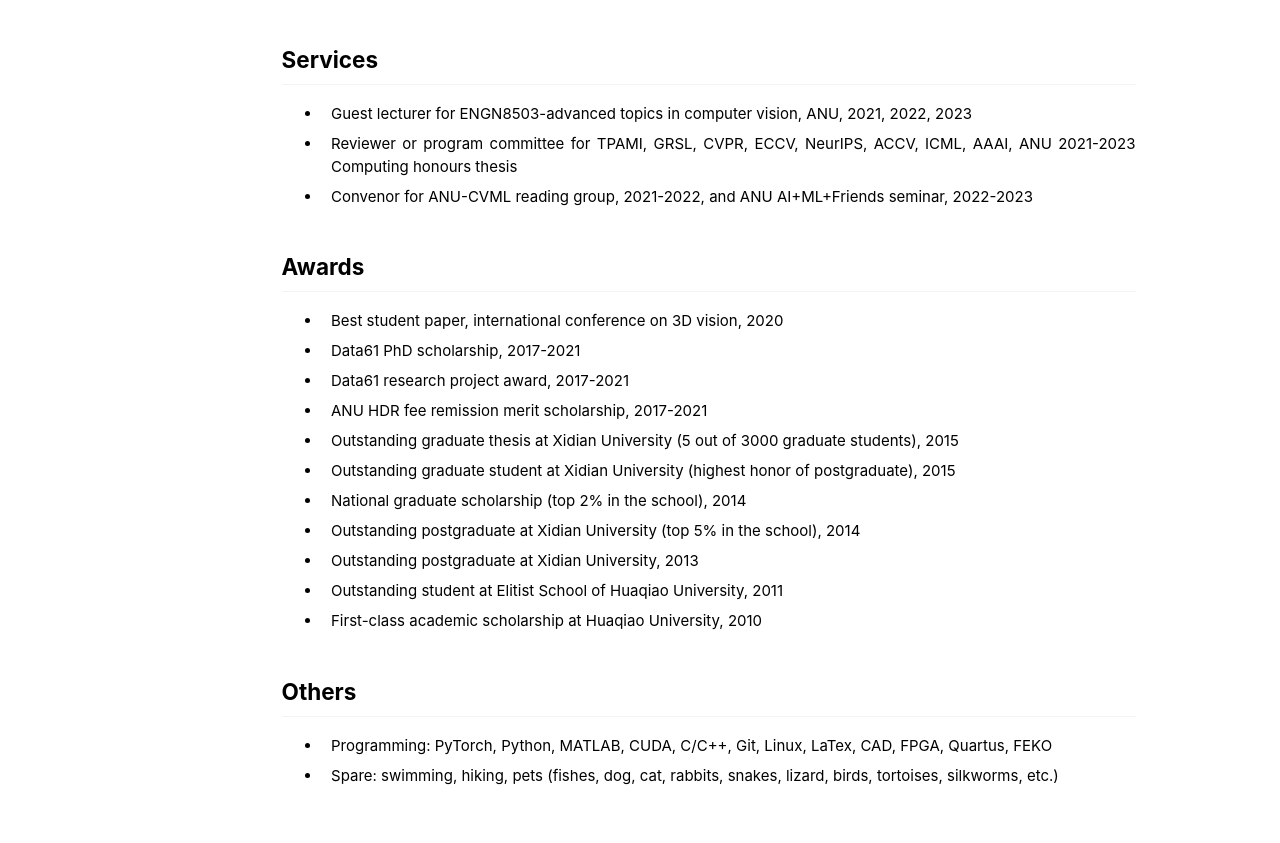
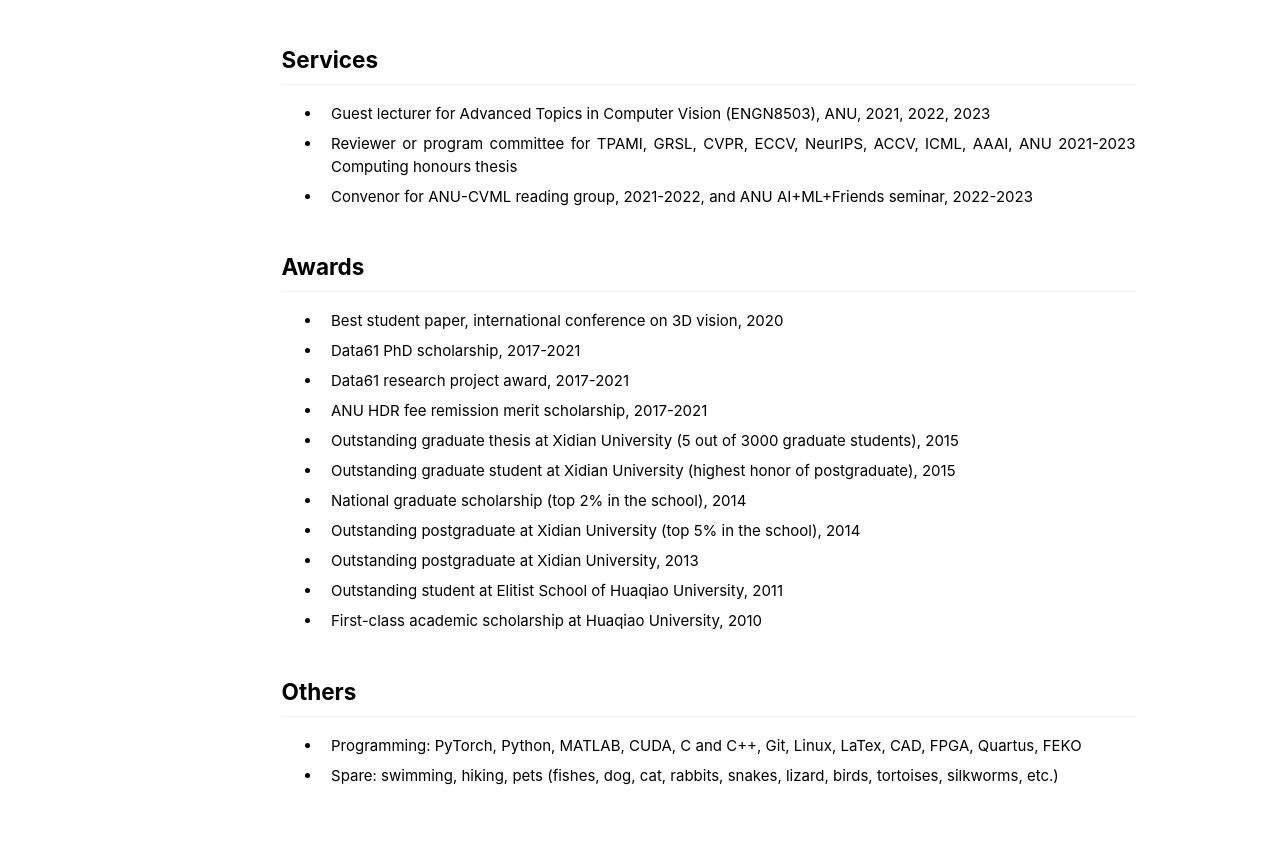
Before and after one commit to zwxu064/zwxu064.github.io, a Jekyll site: the page built from _pages/about.html, in a window 1280 px wide and 1400 px high, scrolled down 2821 px. Shown: the part 405-1248 px from the top of the window. Built offline with Jekyll 4.4.1, drawn with Linux system fonts in a browser that asks for light colours.

Commit message:
Update about.html

```diff
--- a/_pages/about.html
+++ b/_pages/about.html
@@ -239,7 +239,7 @@
 
 <h2 id="services">Services</h2>
   <ul>
-    <li><div>Guest lecturer for ENGN8503-advanced topics in computer vision, ANU, 2021, 2022, 2023</div>
+    <li><div>Guest lecturer for Advanced Topics in Computer Vision (ENGN8503), ANU, 2021, 2022, 2023</div>
     <li><div>Reviewer or program committee for TPAMI, GRSL, CVPR, ECCV, NeurIPS, ACCV, ICML, AAAI, ANU 2021-2023 Computing honours thesis</div>
     <li><div>Convenor for ANU-CVML reading group, 2021-2022, and ANU <a style="color: inherit;" href="https://cs.anu.edu.au/ai-ml-friends/", target="_blank">AI+ML+Friends seminar</a>, 2022-2023</div>
   </ul>
@@ -271,7 +271,7 @@
 
 <h2 id="others">Others</h2>
 <ul>
-    <li><div>Programming: PyTorch, Python, MATLAB, CUDA, C/C++, Git, Linux, LaTex, CAD, FPGA, Quartus, FEKO</div>
+    <li><div>Programming: PyTorch, Python, MATLAB, CUDA, C and C++, Git, Linux, LaTex, CAD, FPGA, Quartus, FEKO</div>
 
     <li><div>Spare: swimming, hiking, pets (fishes, dog, cat, rabbits, snakes, lizard, birds, tortoises, silkworms, etc.)</div>
 </ul>
```
